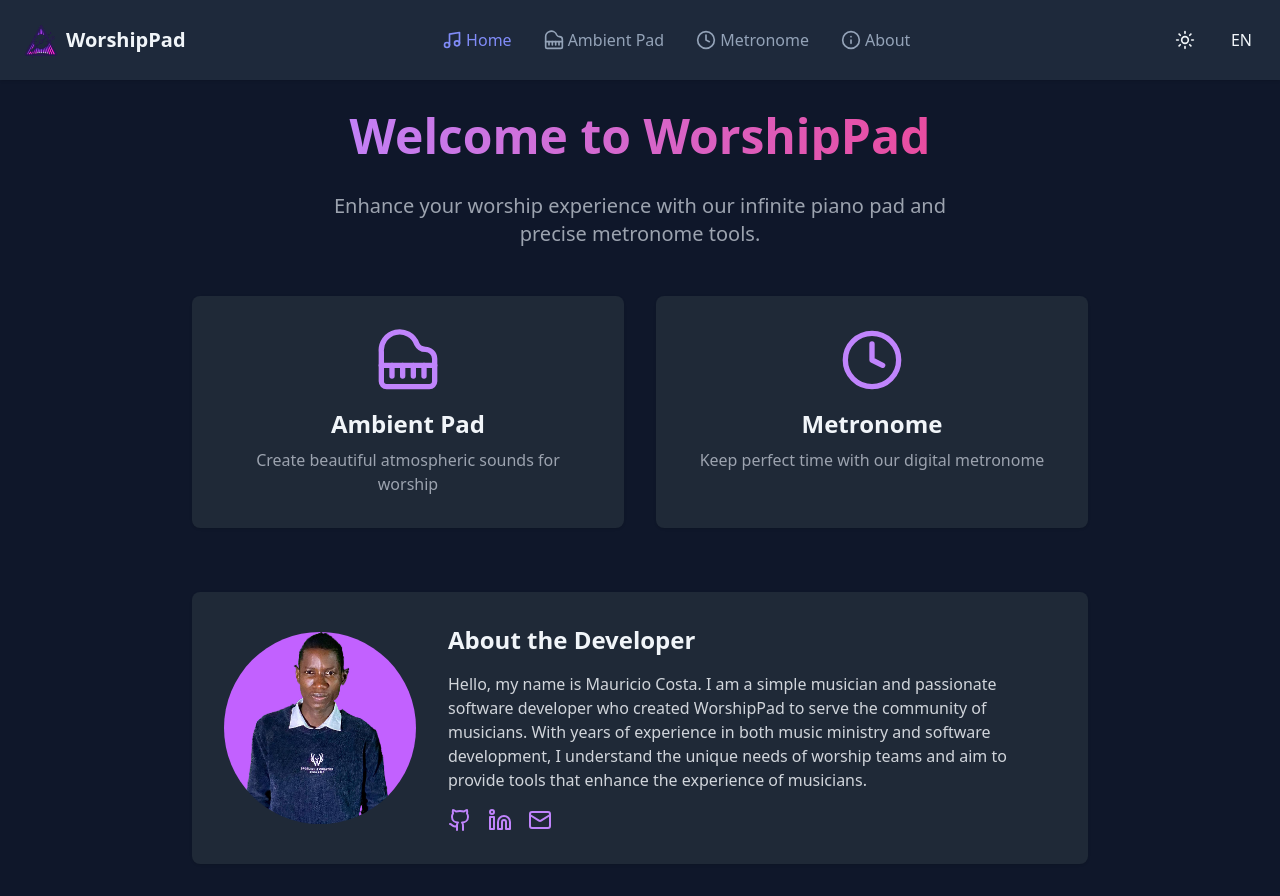
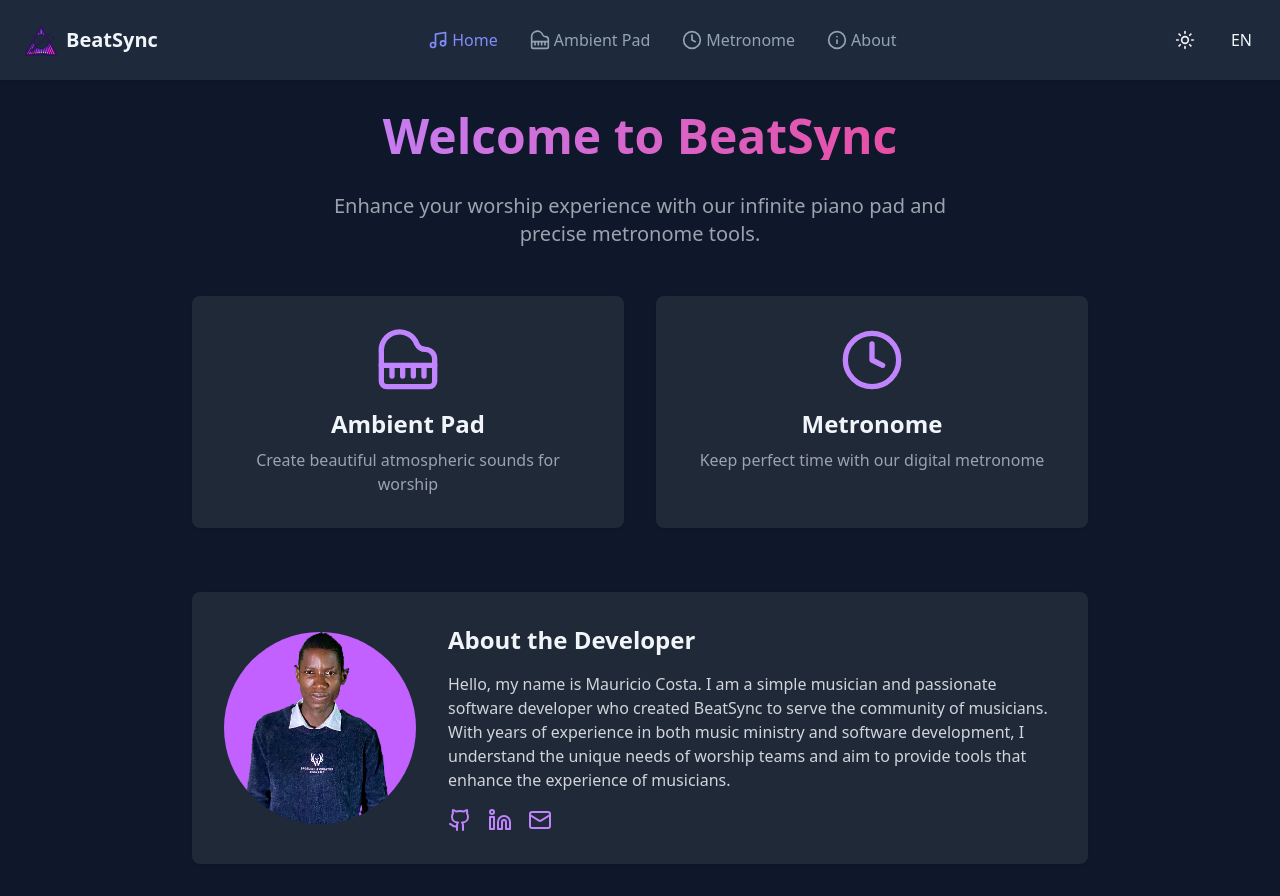
Before and after one commit to mauriciocosta404/infinite-pad, a React (Vite) app: page / in a window 1280 px wide. Built offline with nearby package versions, Linux system fonts and the light colour scheme.

Commit message:
change app name

```diff
--- a/src/components/Navbar.tsx
+++ b/src/components/Navbar.tsx
@@ -51,7 +51,7 @@ export default function Navbar() {
           <Link to="/" className="flex items-center">
             <img src='/assets/logo.png' width={50} className={`${theme === 'dark' ? 'text-dark-primary' : 'text-light-primary'}`} />
             <span className={`text-xl font-bold ${theme === 'dark' ? 'text-dark-text' : 'text-light-text'}`}>
-              WorshipPad
+              BeatSync
             </span>
           </Link>
 
--- a/src/translations.ts
+++ b/src/translations.ts
@@ -4,7 +4,7 @@ const translations = {
     'nav.ambientPad': 'Ambient Pad',
     'nav.metronome': 'Metronome',
     'nav.about': 'About',
-    'home.welcome': 'Welcome to WorshipPad',
+    'home.welcome': 'Welcome to BeatSync',
     'home.description': 'Enhance your worship experience with our infinite piano pad and precise metronome tools.',
     'home.features.title': 'Features',
     'home.features.pad': 'Infinite Piano Pad',
@@ -18,8 +18,8 @@ const translations = {
     'home.howTo.metronome': 'Use metronome for timing',
     'home.howTo.presets': 'Save your favorite presets',
     'home.howTo.live': 'Perfect for live worship',
-    'about.title': 'About WorshipPad',
-    'about.description': 'WorshipPad was created with love to serve the worship community. Our goal is to provide high-quality tools that enhance the worship experience and help teams lead with excellence.',
+    'about.title': 'About BeatSync',
+    'about.description': 'BeatSync was created with love to serve the worship community. Our goal is to provide high-quality tools that enhance the worship experience and help teams lead with excellence.',
     'about.purpose': 'Whether you\'re leading worship in a large congregation or practicing at home, our ambient pad and metronome tools are designed to support your ministry.',
     'metronome.title': 'Metronome',
     'metronome.bpm': 'BPM',
@@ -27,7 +27,7 @@ const translations = {
     'metronome.sounds.kick': 'Bass Drum',
     'metronome.sounds.snare': 'Snare Drum',
     'metronome.sounds.crash': 'Crash',
-    'metronome.commonTempos': 'Common Tempos',
+    'metronome.commonTempos': 'Common Times',
     'metronome.slow': 'Slow',
     'metronome.moderate': 'Moderate',
     'metronome.fast': 'Fast',
@@ -50,12 +50,12 @@ const translations = {
     'pad.howTo.play': 'Click play to start the pad',
     'pad.howTo.volume': 'Adjust volume as needed',
     'pad.howTo.change': 'Change keys seamlessly while playing',
-    'pad.me.desc':'Hello, my name is Mauricio Costa. I am a simple musician and passionate software developer who created WorshipPad to serve the community of musicians. With years of experience in both music ministry and software development, I understand the unique needs of worship teams and aim to provide tools that enhance the experience of musicians.',
+    'pad.me.desc':'Hello, my name is Mauricio Costa. I am a simple musician and passionate software developer who created BeatSync to serve the community of musicians. With years of experience in both music ministry and software development, I understand the unique needs of worship teams and aim to provide tools that enhance the experience of musicians.',
     'pad.me.title':'About the Developer',
     'pad.metronomecard.desc':'Keep perfect time with our digital metronome',
     'pad.metronomecard.title':'Metronome',
     'pad.ambientcard.desc': 'Create beautiful atmospheric sounds for worship',
-    'pad.welcome.title': 'Welcome to WorshipPad',
+    'pad.welcome.title': 'Welcome to BeatSync',
     'pad.welcome.desc':'Enhance your worship experience with our infinite piano pad and precise metronome tools.',
     metronome: {
       title: "Metronome",
@@ -79,8 +79,8 @@ const translations = {
         visual: "Use visual indicators to follow the beat."
       }
     },
-    'about.title1': 'About WorshipPad',
-    'about.description1': 'WorshipPad was created with love to serve the worship community. Our goal is to provide high-quality tools that enhance the worship experience and help teams lead with excellence.',
+    'about.title1': 'About BeatSync',
+    'about.description1': 'BeatSync was created with love to serve the worship community. Our goal is to provide high-quality tools that enhance the worship experience and help teams lead with excellence.',
     'about.description2': 'Whether you\'re leading worship in a large congregation or practicing at home, our ambient pad and metronome tools are designed to support your ministry.',
     'about.featuresTitle': 'Features',
     'about.features.infinitePad': 'Infinite Piano Pad',
@@ -100,7 +100,7 @@ const translations = {
     'nav.ambientPad': 'Pad Ambiente',
     'nav.metronome': 'Metrônomo',
     'nav.about': 'Sobre',
-    'home.welcome': 'Bem-vindo ao WorshipPad',
+    'home.welcome': 'Bem-vindo ao BeatSync',
     'home.description': 'Aprimore sua experiência de adoração com nosso pad de piano infinito e ferramentas precisas de metrônomo.',
     'home.features.title': 'Recursos',
     'home.features.pad': 'Pad de Piano Infinito',
@@ -114,8 +114,8 @@ const translations = {
     'home.howTo.metronome': 'Use o metrônomo para marcação',
     'home.howTo.presets': 'Salve suas predefinições favoritas',
     'home.howTo.live': 'Perfeito para adoração ao vivo',
-    'about.title': 'Sobre o WorshipPad',
-    'about.description': 'O WorshipPad foi criado com amor para servir a comunidade de adoração. Nosso objetivo é fornecer ferramentas de alta qualidade que aprimorem a experiência de adoração e ajudem as equipes a liderar com excelência.',
+    'about.title': 'Sobre o BeatSync',
+    'about.description': 'O BeatSync foi criado com amor para servir a comunidade de adoração. Nosso objetivo é fornecer ferramentas de alta qualidade que aprimorem a experiência de adoração e ajudem as equipes a liderar com excelência.',
     'about.purpose': 'Seja você líder de louvor em uma grande congregação ou praticando em casa, nossos pads ambientes e ferramentas de metrônomo foram projetados para apoiar seu ministério.',
     'metronome.title': 'Metrônomo',
     'metronome.bpm': 'BPM',
@@ -146,12 +146,12 @@ const translations = {
     'pad.howTo.play': 'Clique em tocar para iniciar o pad',
     'pad.howTo.volume': 'Ajuste o volume conforme necessário',
     'pad.howTo.change': 'Mude de tom suavemente enquanto toca',
-    'pad.me.desc':'Olá! chamo-me Mauricio Costa Sou um simples músico e desenvolvedor de software apaixonado que criou o WorshipPad para servir a comunidade de músicos. Com anos de experiência tanto no ministério da música como no desenvolvimento de software, compreendo as necessidades únicas das equipas de culto e pretendo fornecer ferramentas que melhorem a experiência de músicos.',
+    'pad.me.desc':'Olá! chamo-me Mauricio Costa Sou um simples músico e desenvolvedor de software apaixonado que criou o BeatSync para servir a comunidade de músicos. Com anos de experiência tanto no ministério da música como no desenvolvimento de software, compreendo as necessidades únicas das equipas de culto e pretendo fornecer ferramentas que melhorem a experiência de músicos.',
     'pad.me.title':'Sobre o desenvolvedor',
     'pad.metronomecard.desc':'Mantenha o tempo perfeito com o nosso metrónomo digital',
     'pad.metronomecard.title':'Metrónomo',
     'pad.ambientcard.desc':'Crie belos sons atmosféricos para o culto',
-    'pad.welcome.title': 'Bem-vindo ao WorshipPad',
+    'pad.welcome.title': 'Bem-vindo ao BeatSync',
     'pad.welcome.desc':'Melhore a sua experiência de adoração com o nosso teclado de piano infinito e ferramentas de metrónomo precisas.',
     metronome: {
       title: "Metrônomo",
@@ -175,8 +175,8 @@ const translations = {
         visual: "Use os indicadores visuais para acompanhar a batida."
       }
     },
-    'about.title1': 'Sobre o WorshipPad',
-    'about.description1': 'O WorshipPad foi criado com amor para servir a comunidade de louvor. Nosso objetivo é oferecer ferramentas de alta qualidade que melhorem a experiência de adoração e ajudem as equipes a liderar com excelência.',
+    'about.title1': 'Sobre o BeatSync',
+    'about.description1': 'O BeatSync foi criado com amor para servir a comunidade de louvor. Nosso objetivo é oferecer ferramentas de alta qualidade que melhorem a experiência de adoração e ajudem as equipes a liderar com excelência.',
     'about.description2': 'Seja liderando o louvor em uma grande congregação ou praticando em casa, nossas ferramentas de pad ambiente e metrônomo foram feitas para apoiar o seu ministério.',
     'about.featuresTitle': 'Recursos',
     'about.features.infinitePad': 'Pad de Piano Infinito',
```
